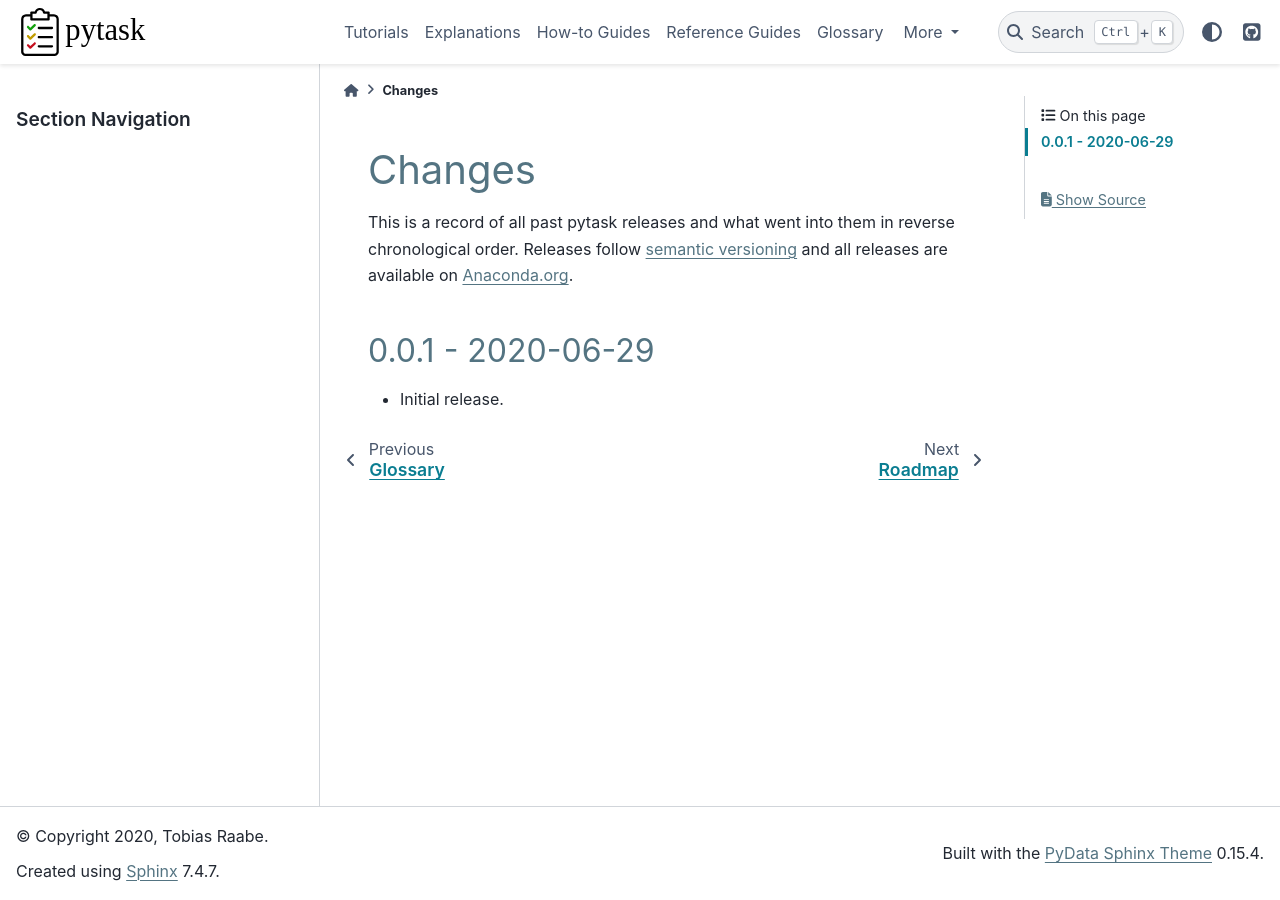
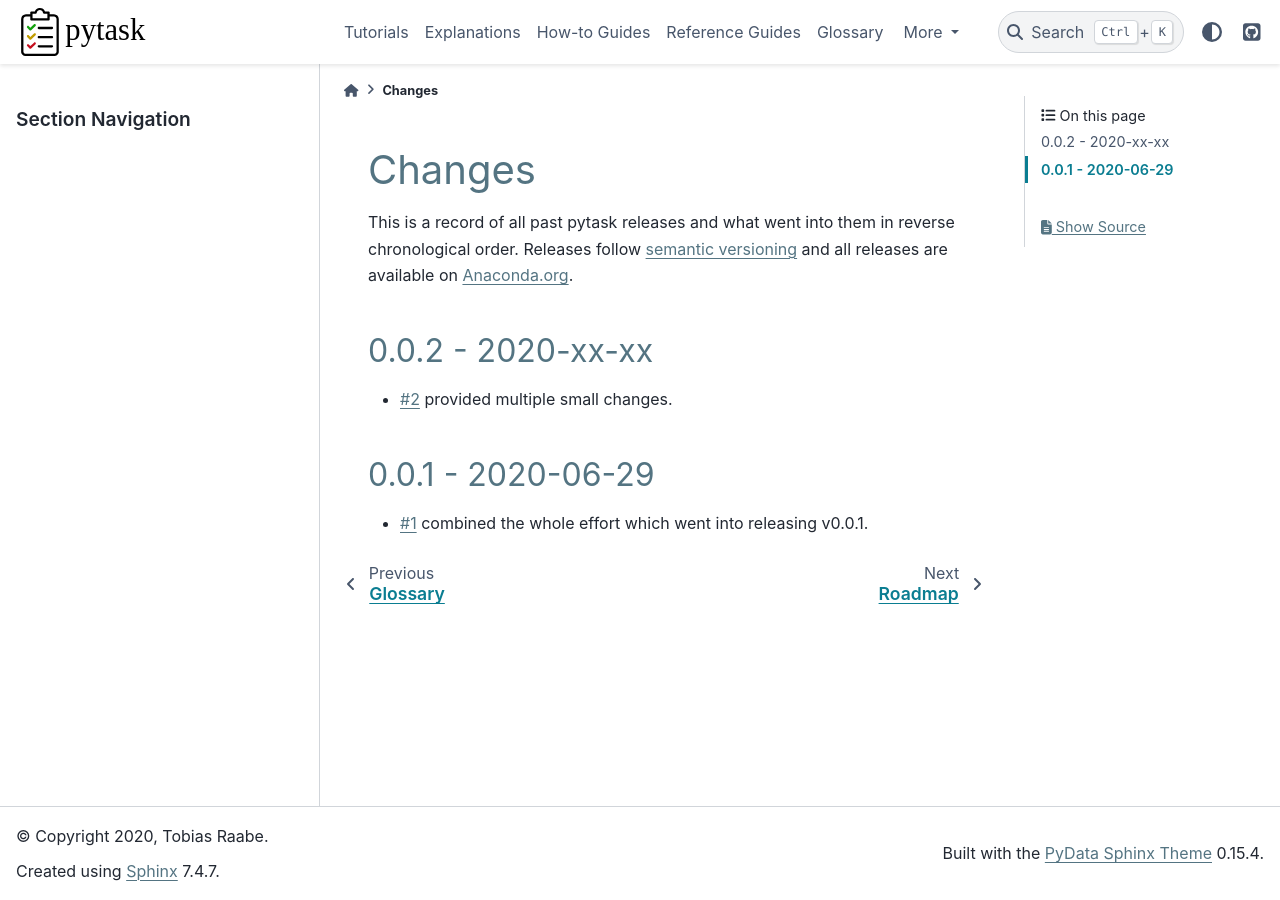
Before and after one commit to pytask-dev/pytask, a Sphinx documentation site: the page built from docs/changes.rst, in a window 1280 px wide. Built offline with Sphinx 7.4.7 and the PyData theme 0.15.4, drawn with Linux system fonts in a browser that asks for light colours.

```diff
--- a/docs/changes.rst
+++ b/docs/changes.rst
@@ -6,7 +6,13 @@ chronological order. Releases follow `semantic versioning <https://semver.org/>`
 all releases are available on `Anaconda.org <https://anaconda.org/pytask/pytask>`_.
 
 
+0.0.2 - 2020-xx-xx
+------------------
+
+- :gh:`2` provided multiple small changes.
+
+
 0.0.1 - 2020-06-29
 ------------------
 
-- Initial release.
+- :gh:`1` combined the whole effort which went into releasing v0.0.1.
```
Also changed, not shown: codecov.yml (+4 -4 lines), 1 other file.
